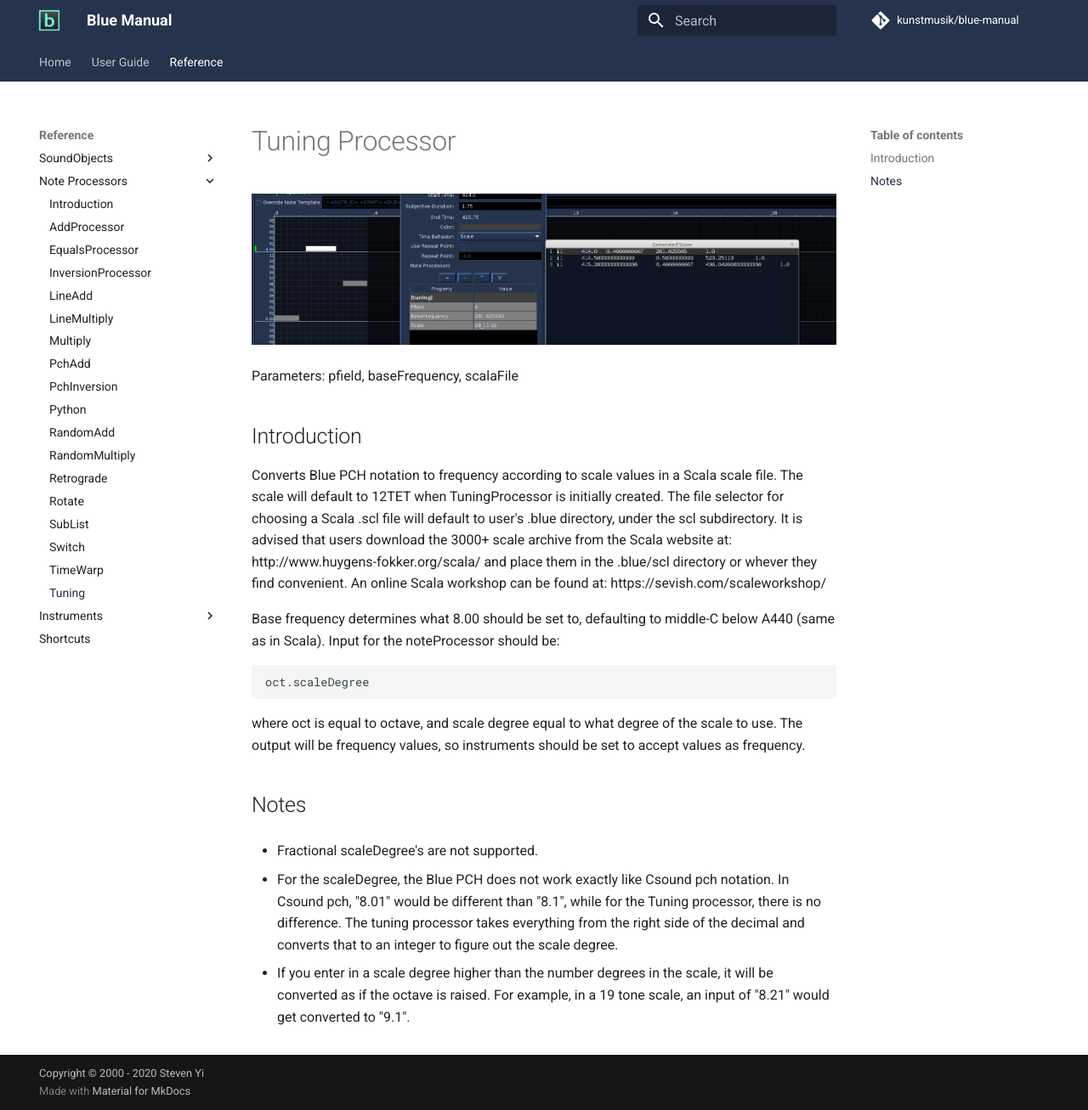
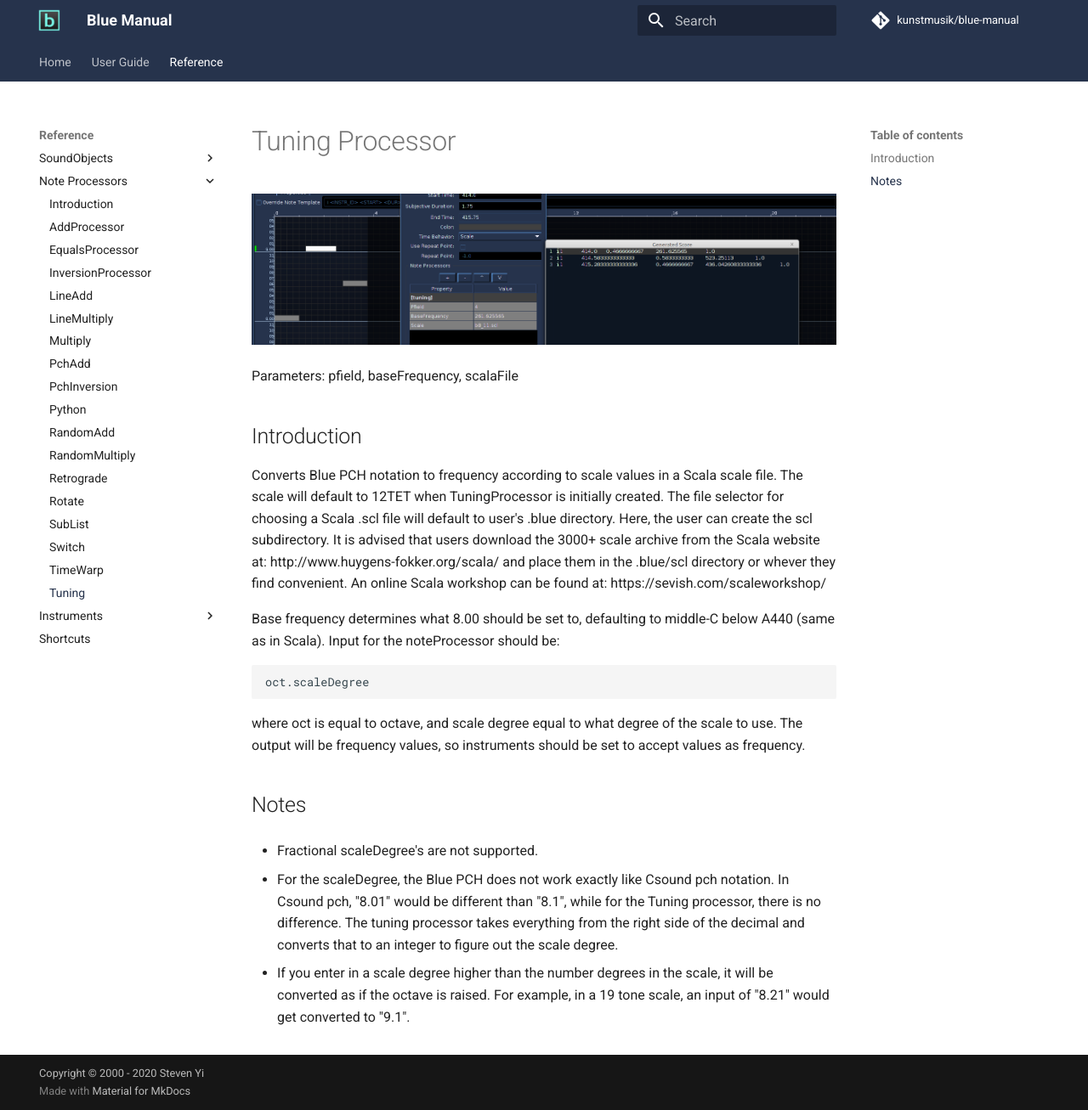
Before and after one commit to kunstmusik/blue-manual, an MkDocs documentation site: the page built from docs/users/reference/noteProcessors/tuningProcessor.md, in a window 1280 px wide and 1307 px high. Shown: the whole window at 85% size. Built offline with MkDocs 1.6.1 and Material for MkDocs 9.7.7, drawn with Linux system fonts in a browser that asks for light colours; comment, search, counter and statistics services are not loaded.

Commit message:
talk about scl directory

```diff
--- a/docs/users/reference/noteProcessors/tuningProcessor.md
+++ b/docs/users/reference/noteProcessors/tuningProcessor.md
@@ -9,9 +9,10 @@
 Converts Blue PCH notation to frequency according to scale values in a
 Scala scale file. The scale will default to 12TET when TuningProcessor
 is initially created. The file selector for choosing a Scala .scl file
-will default to user's .blue directory, under the scl subdirectory. It
-is advised that users download the 3000+ scale archive from the Scala
-website at: http://www.huygens-fokker.org/scala/ and place them in the
+will default to user's .blue directory. Here, the user can create
+the scl subdirectory. It is advised that users download the 3000+ scale
+archive from the Scala website
+at: http://www.huygens-fokker.org/scala/ and place them in the
 .blue/scl directory or whever they find convenient. An online Scala
 workshop can be found at: https://sevish.com/scaleworkshop/
 
```
